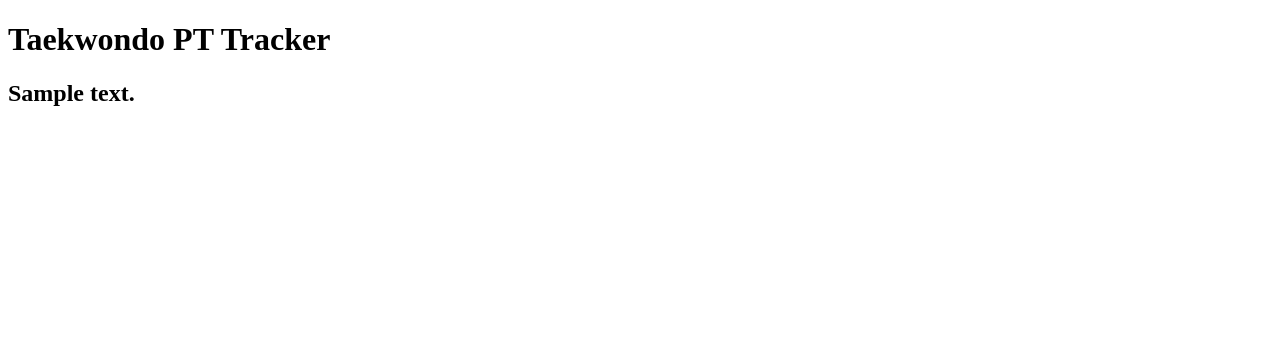
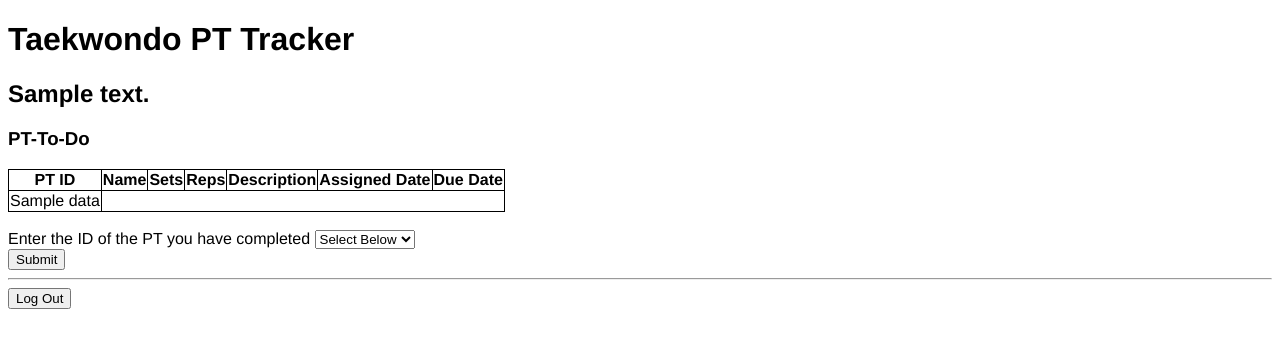
Before and after one commit to Xynterex/WA2, a Flask app: template templates/account.html in a window 1280 px wide. Shown: the top 348 px of the page. Run offline with Flask 3, Linux system fonts and the light colour scheme; the template is opened without the code that fills it: most values are stand-ins (such as "Sample title", 1, 10 or a date in 2020).

Commit message:
Member to Datebase Interaction
Added table to display list of PT
Delete rows from AccountPT table according to PT completion
going to auto add PT (which are not due yet) to AccountPT table for users who just signed up

```diff
--- a/main.py
+++ b/main.py
@@ -25,14 +25,11 @@ print("AccountPT: ", cursor.fetchall())
 exco_pin = "3829"
 login_message = "Welcome!"
 signup_message = "Welcome!"
-authenticated = False
 acc_id = None
 acc_message = ""
 
 @app.route('/')
 def home():
-    global authenticated
-    authenticated = False
     return render_template("login.html", login_message=login_message)
 
 @app.route("/signup")
@@ -101,6 +98,9 @@ def login():
             global acc_id
             acc_id = row[0]
             # redirect to accounts
+
+            # open AccountPT table and add the pt_id from Physical_Training table
+
             return redirect("/account")
 
     # no matching name and password and status
@@ -133,11 +133,14 @@ def account():
     pt_ids = tuple([row[0] for row in pt_ids])
     print("pt_id")
     print(pt_ids)
-    if len(pt_ids) == 1:
+    if len(pt_ids) == 0:
         pt_details = []
         pt_descs = []
         pt_reps = []
     else:
+        if len(pt_ids) == 1:
+            # time to SQL inject
+            pt_ids = f"({pt_ids[0]})"
         # get physical training data
         cursor.execute(f"SELECT * FROM Physical_Training WHERE pt_id IN {pt_ids}")
         pt_details = cursor.fetchall()
@@ -182,9 +185,45 @@ def account():
     print(pt_details)
     print(pt_descs)
     print(pt_reps)
+    table = []
     # process the 3 lists into a 2D list and return to template
+    for i in range(len(pt_details)):
+        table.append(list(pt_details[i][0:3]) + [pt_reps[i]] + [pt_descs[i]] + list(pt_details[i][4:6]))
 
-    return render_template("account.html", name=name, status=status, acc_message=acc_message)
+    print(table)
+    return render_template("account.html", name=name, status=status, acc_message=acc_message, table=table)
+
+
+@app.route("/submit_pt", methods=["POST"])
+def submit_pt():
+    global acc_message
+    pt_id = request.form.get("completed_id")
+    if pt_id == "NULL":
+        acc_message = "No physical training selected."
+        return redirect("/account")
+
+    date_submitted = datetime.now()
+    cursor.execute("SELECT end_date FROM Physical_Training WHERE pt_id = ?", (pt_id,))
+    print("end date")
+    date_due = datetime.strptime(cursor.fetchall()[0][0], "%Y-%m-%d")
+    date_diff = (date_due - date_submitted).days
+    if date_diff < 0:
+        # passed deadline
+        acc_message = "You have passed the deadline!"
+    else:
+        acc_message = "Good job and get some rest!"
+
+    # remove row from AccountPT
+    global acc_id
+    print("acc_id")
+    print(acc_id)
+    print("pt_id")
+    print(pt_id)
+    cursor.execute("DELETE FROM AccountPT WHERE pt_id = ? AND acc_id = ?", (pt_id, acc_id))
+    conn.commit()
+
+    return redirect("/account")
+
 
 @app.route("/set_pt")
 def set_pt():
@@ -243,8 +282,14 @@ def set_pt():
     acc_message = "Physical Training added successfully!"
     return redirect("/account")
 
+@app.route("/logout")
+def logout():
+    global acc_id
+    global login_message
+    acc_id = None
+    login_message = "Successfully Logged Out!"
 
-
+    return redirect("/")
 
 if __name__ == '__main__':
   app.run(host='0.0.0.0', port=5000)
--- a/static/style.css
+++ b/static/style.css
@@ -0,0 +1,8 @@
+html {
+  font-family: Helvetica;
+}
+
+table, th, td {
+  border: 1px solid black;
+  border-collapse: collapse;
+}
--- a/templates/account.html
+++ b/templates/account.html
@@ -11,6 +11,38 @@
       <h2>{{ acc_message }}</h2>
     </header>
     <!-- view a table of PT -->
+    <h3>PT-To-Do</h3>
+    <table>
+      <tr>
+        <th>PT ID</th>
+        <th>Name</th>
+        <th>Sets</th>
+        <th>Reps</th>
+        <th>Description</th>
+        <th>Assigned Date</th>
+        <th>Due Date</th>
+      </tr>
+      {% for row in table %}
+        <tr>
+        {% for data in row %}
+          <td>{{ data }}</td>
+        {% endfor %}
+        </tr>
+      {% endfor %}
+    </table>
+    <br>
+    <!-- form to complete a PT -->
+    <form action="submit_pt" method="POST">
+      <label for="completed_id">Enter the ID of the PT you have completed</label>
+      <select name="completed_id" id="completed_id">
+        <option value="NULL">Select Below</option>
+        {% for row in table %}
+        <option value="{{ row[0] }}">ID: {{ row[0] }}</option>
+        {% endfor %}
+      </select>
+      <br>
+      <input type="submit" value="Submit">
+    </form>
 
     {% if status == "exco" %}
     <form action="/set_pt">
@@ -35,5 +67,9 @@
       <input type="submit" value="Add PT">
     </form>
     {% endif %}
+    <hr>
+    <form action="/logout">
+      <input type="Submit" value="Log Out">
+    </form>
   </body>
 </html>
```
Also changed, not shown: taekwondo_pt_tracker.db, 1 other file. Lines whose indentation alone changed are shown as unchanged.
